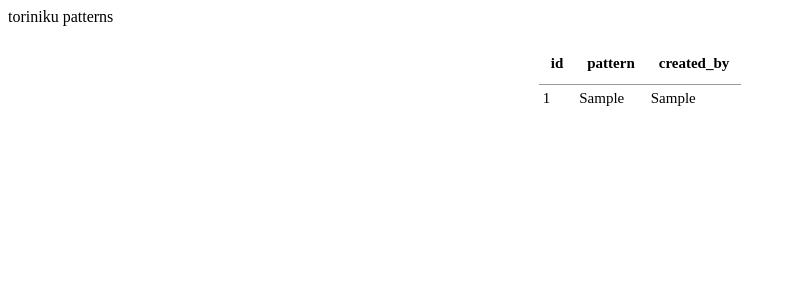
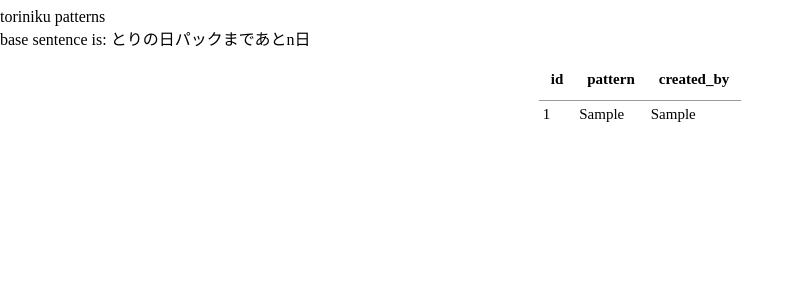
Before and after one commit to mtwtkman/kfc-lingrbot, a Flask app: page /pattern in a window 1280 px wide. Shown: the top 300 px of the page, without its empty margins (0-804 px from the left). Run offline with Flask 2, Linux system fonts and the light colour scheme; tables that the repository leaves empty hold one stand-in row (values such as "Sample post").

Commit message:
chotto chuning pattern page css

```diff
--- a/static/css/pattern.css
+++ b/static/css/pattern.css
@@ -1,3 +1,12 @@
+div#base {
+  position: fixed;
+  left: 0;
+}
+
+div#main {
+  position: relative;
+  top: 50px;
+}
 table {
   font-size: 15px;
   margin: 0 auto;
--- a/templates/pattern.html
+++ b/templates/pattern.html
@@ -1,7 +1,9 @@
 <link rel="stylesheet" href="{{ url_for('static', filename='css/pattern.css') }}" type="text/css">
-toriniku patterns
-<p>
-
+<div id="base">
+toriniku patterns</br>
+base sentence is: とりの日パックまであとn日
+</div>
+<div id="main">
 <table>
   <thead>
     <tr>
@@ -20,3 +22,4 @@ toriniku patterns
     {% endfor %}
   </tbody>
 </table>
+</div>
```
